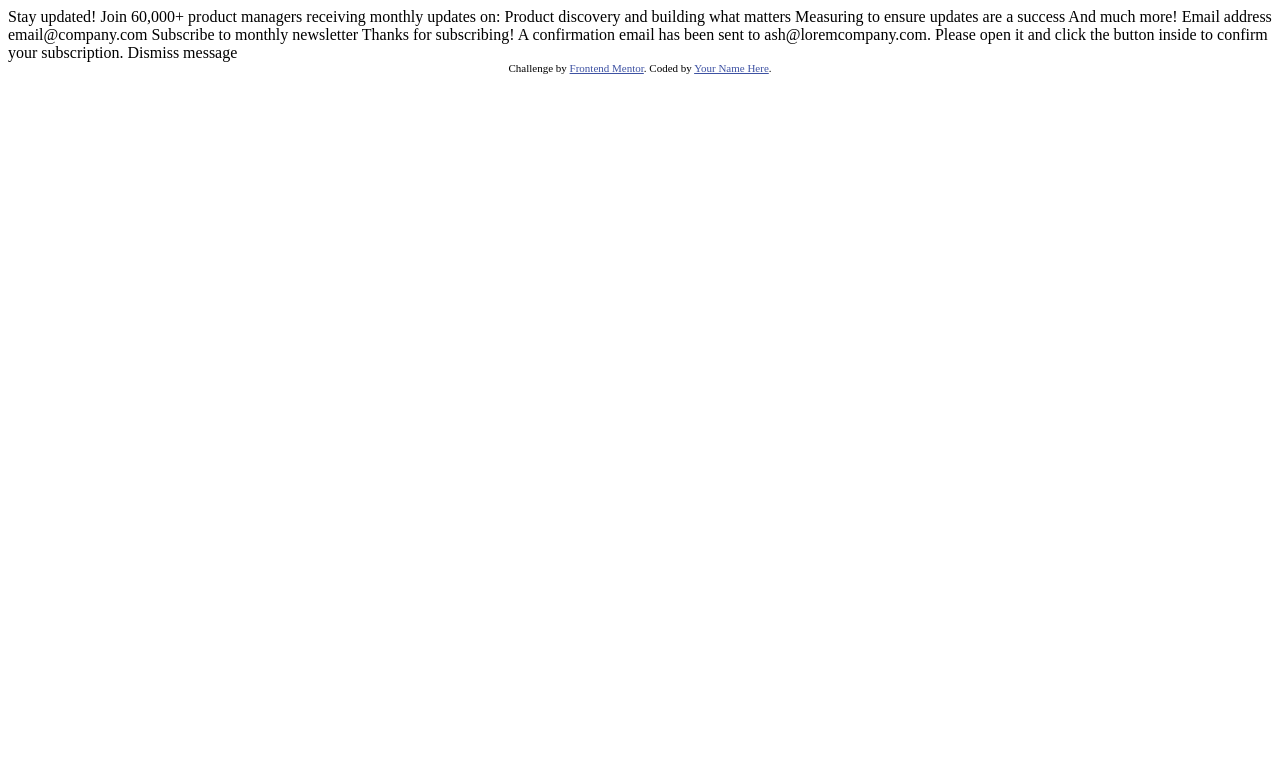
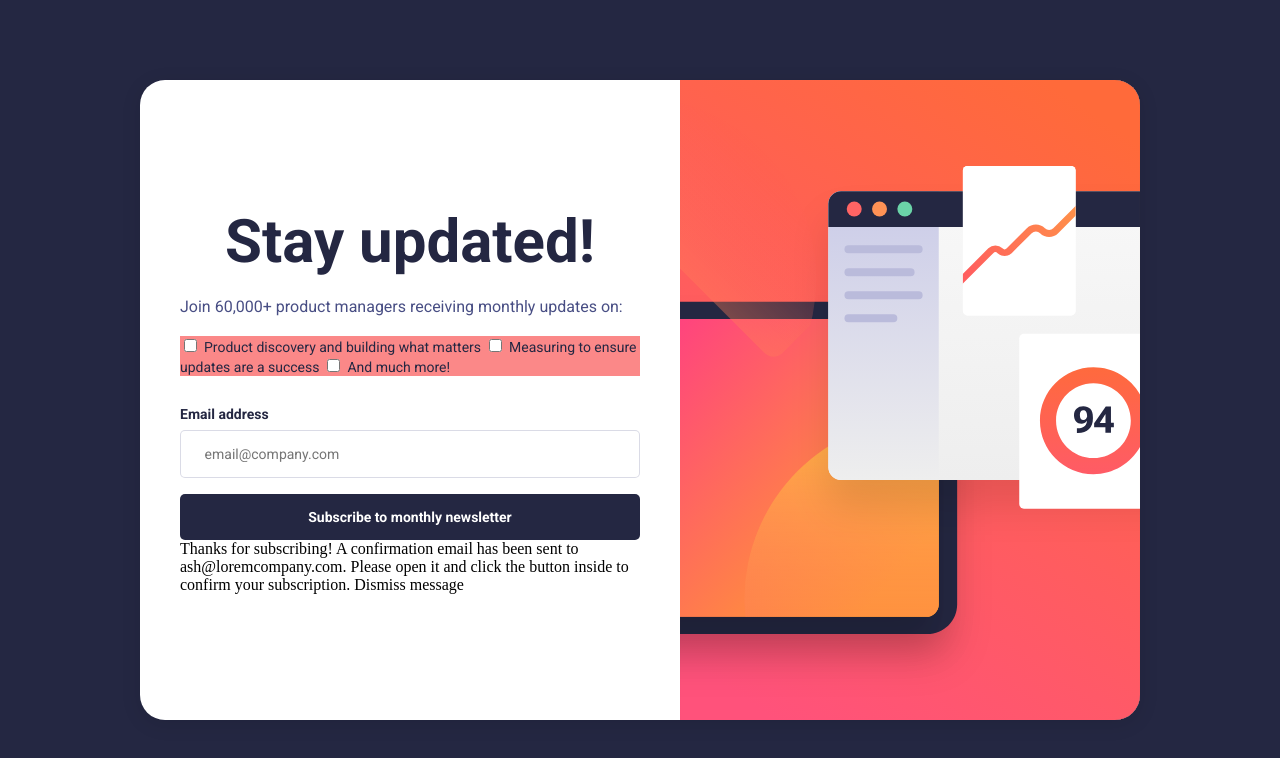
Before and after one commit to GabriellyPompeo/github.io-Newsletter_FrontendMentor, a plain HTML site: page index.html in a window 1280 px wide. Drawn offline with Linux system fonts and the light colour scheme.

Commit message:
Page customization in html and css

```diff
--- /dev/null
+++ b/Styles.css
@@ -0,0 +1,114 @@
+body {
+    background-color: hsl(234, 29%, 20%);
+    display: flex;
+    justify-content: center;
+    align-items: center;
+    height: 100vh; /* taking up 100% of the screen's total height */
+    margin: 0;
+}
+
+.principalBox {
+    background-color: hsl(0, 0%, 100%);
+    width: 90vw; /* taking up 90% of the screen's total width */
+    max-width: 1000px;
+    height: 80%;
+    display: flex;
+    flex-direction: row;
+    border-radius: 25px;
+    box-shadow: 0 4px 20px rgba(0, 0, 0, 0.1);
+    overflow: hidden;
+}
+
+.leftColumn {
+    width: 50%;
+    padding: 40px;
+    display: flex;
+    flex-direction: column;
+    justify-content: center;
+}
+
+.rightColumn {
+    width: 50%;
+    display: flex;
+    justify-content: center;
+    align-items: center;
+    background-color: hsl(310, 12%, 29%);
+}
+
+.rightColumn img {
+    max-width: 100%;
+    height: auto;
+    border-radius: 0 10px 10px 0; /* Rounded corners */
+}
+
+.title {
+    font-family: "Roboto", sans-serif;
+    font-weight: 700;
+    font-size: 60px;
+    color: hsl(234, 29%, 20%);
+    margin-bottom: 20px;
+    text-align: center;
+}
+
+.titleEmail {
+    font-family: "Roboto", sans-serif;
+    font-weight: 700;
+    font-size: 14px;
+    color: hsl(234, 29%, 20%);
+    margin-top: 30px;
+}
+
+.subtitle {
+    font-family: "Roboto", sans-serif;
+    font-weight: 400;
+    font-size: 16px;
+    color: hsl(234, 29%, 40%);
+    margin-bottom: 20px;  /* margin for the top of the Email Address title for organization */
+}
+
+button {
+    background-color: hsl(234, 29%, 20%);
+    color: white;
+    font-family: "Roboto", sans-serif;
+    font-weight: 700;
+    padding: 15px;
+    border: none;
+    border-radius: 5px;
+    font-size: 14px;
+    cursor: pointer;
+    transition: background-color 0.3s, color 0.3s;
+    margin-top: 2ch;
+}
+
+button:hover {
+    background-color: hsl(0, 94%, 76%);
+    color: hsl(234, 29%, 20%);
+}
+
+.checkboxesDiv {
+    flex-direction: row;
+    background-color: hsl(0, 94%, 76%);
+}
+
+.inputEmail {
+    margin-top: 1ch;
+    font-family: "Roboto", sans-serif;
+    font-size: 14px;
+    border: 1.5px solid hsla(234, 29%, 40%, 0.2);
+    border-radius: 5px;
+    padding: 15px;
+    padding-left: 3ch;
+}
+
+.customLabel {
+    display: flex;
+    flex-direction: row;
+    flex-wrap: wrap;
+}
+
+.customLabelText {
+    font-family: "Roboto", sans-serif;
+    font-size: 14px;
+    color: hsl(234, 29%, 20%);
+    font-weight: 400;
+}
--- a/index.html
+++ b/index.html
@@ -1,52 +1,73 @@
 <!DOCTYPE html>
 <html lang="en">
   <head>
-  <meta charset="UTF-8">
-  <meta name="viewport" content="width=device-width, initial-scale=1.0"> <!-- displays site properly based on user's device -->
+    <meta charset="UTF-8" />
+    <meta name="viewport" content="width=device-width, initial-scale=1.0" />
+    <link rel="stylesheet" href="styles.css" />
+    <link rel="preconnect" href="https://fonts.googleapis.com" />
+    <link rel="preconnect" href="https://fonts.gstatic.com" crossorigin />
+    <link
+      href="https://fonts.googleapis.com/css2?family=Roboto:ital,wght@0,100;0,300;0,400;0,500;0,700;0,900;1,100;1,300;1,400;1,500;1,700;1,900&display=swap"
+      rel="stylesheet"
+    />
+    <link
+      rel="icon"
+      type="image/png"
+      sizes="32x32"
+      href="./assets/images/favicon-32x32.png"
+    />
 
-  <link rel="icon" type="image/png" sizes="32x32" href="./assets/images/favicon-32x32.png">
-
-  <title>Frontend Mentor | Newsletter sign-up form with success message</title>
+    <title>
+      Frontend Mentor | Newsletter sign-up form with success message
+    </title>
 
     <!-- Feel free to remove these styles or customise in your own stylesheet 👍 -->
-  <style>
-    .attribution { font-size: 11px; text-align: center; }
-    .attribution a { color: hsl(228, 45%, 44%); }
-  </style>
+    <style></style>
   </head>
   <body>
-
     <!-- Sign-up form start -->
 
-  Stay updated!
+    <div class="principalBox">
+      <div class="leftColumn">
+        <div class="title">Stay updated!</div>
+        <div class="subtitle">
+          Join 60,000+ product managers receiving monthly updates on:
+        </div>
 
-  Join 60,000+ product managers receiving monthly updates on:
+        <div class="checkboxesDiv" class="customLabel">
+          <input type="checkbox"/>
+          <label class="customLabelText">Product discovery and building what matters</label>
+          <input type="checkbox" />
+          <label class="customLabelText">Measuring to ensure updates are a success</label>
+          <input type="checkbox" /> <label class="customLabelText">And much more!</label>
+        </div>
 
-  Product discovery and building what matters
-  Measuring to ensure updates are a success
-  And much more!
 
-  Email address
-  email@company.com
+        <div class="titleEmail">Email address</div>
 
-  Subscribe to monthly newsletter
+        <input type="text" class="inputEmail" placeholder="email@company.com"/>
+
+
+        <button>Subscribe to monthly newsletter</button>
 
         <!-- Sign-up form end -->
 
         <!-- Success message start -->
 
-  Thanks for subscribing!
-
-  A confirmation email has been sent to ash@loremcompany.com.
-  Please open it and click the button inside to confirm your subscription.
-
-  Dismiss message
+        Thanks for subscribing! A confirmation email has been sent to
+        ash@loremcompany.com. Please open it and click the button inside to
+        confirm your subscription. Dismiss message
+      </div>
+      <div class="rightColumn">
+        <img
+          src="./assets/images/illustration-sign-up-desktop.svg"
+          width="1000"
+          height="400"
+          alt=""
+        />
+      </div>
+    </div>
 
     <!-- Success message end -->
-
-  <div class="attribution">
-    Challenge by <a href="https://www.frontendmentor.io?ref=challenge" target="_blank">Frontend Mentor</a>.
-    Coded by <a href="#">Your Name Here</a>.
-  </div>
   </body>
 </html>
```
Also changed, not shown: 1 other file. Lines whose indentation alone changed are shown as unchanged.
